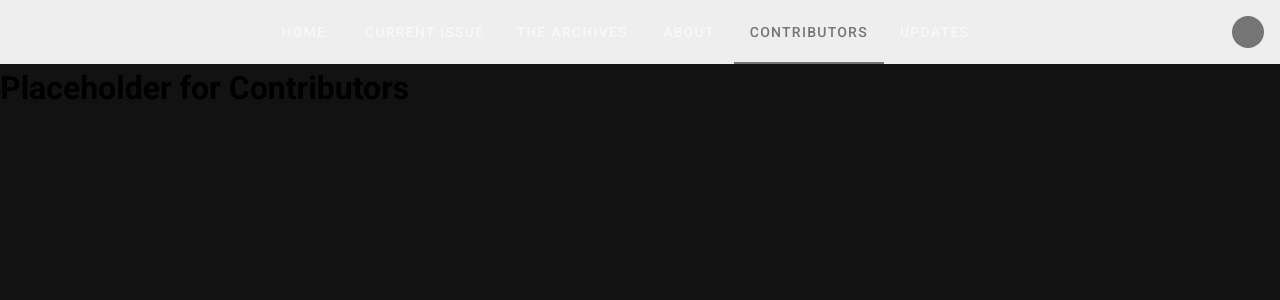
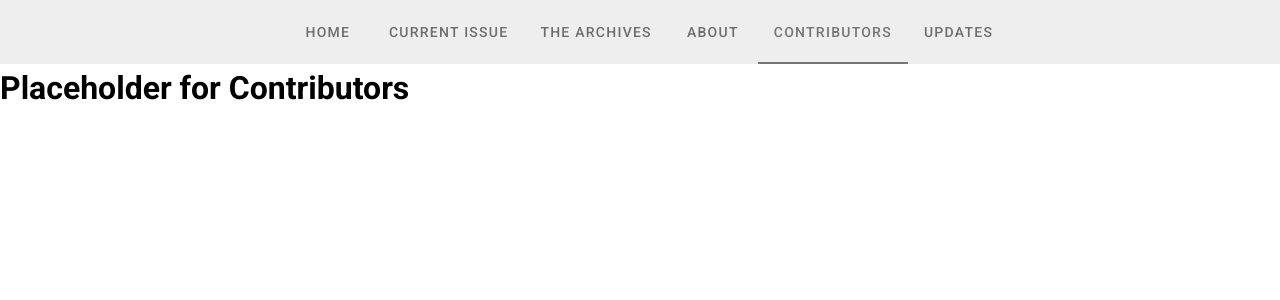
Before and after one commit to benjamindobbs/classical-scholar, a Nuxt app: page /contributers in a window 1280 px wide. Shown: the top 300 px of the page. Built offline with nearby package versions, Linux system fonts and the light colour scheme.

Commit message:
fixed dark mode bug

```diff
--- a/layouts/default.vue
+++ b/layouts/default.vue
@@ -1,5 +1,5 @@
 <template>
-  <v-app id="inspire">
+  <v-app light id="inspire">
     <nuxt />
     <v-app-bar
       app
@@ -25,12 +25,6 @@
 
         </v-tab>
       </v-tabs>
-
-      <v-avatar
-        class="hidden-sm-and-down"
-        color="grey darken-1 shrink"
-        size="32"
-      ></v-avatar>
     </v-app-bar>
   </v-app>
 </template>
--- a/nuxt.config.js
+++ b/nuxt.config.js
@@ -48,9 +48,9 @@ export default {
   vuetify: {
     customVariables: ['~/assets/variables.scss'],
     theme: {
-      dark: true,
+      dark: false,
       themes: {
-        dark: {
+        light: {
           primary: colors.blue.darken2,
           accent: colors.grey.darken3,
           secondary: colors.amber.darken3,
--- a/pages/index.vue
+++ b/pages/index.vue
@@ -1,5 +1,5 @@
 <template>
-<v-app>
+<v-app light>
     <v-main >
       <v-container
       fill-height
```
